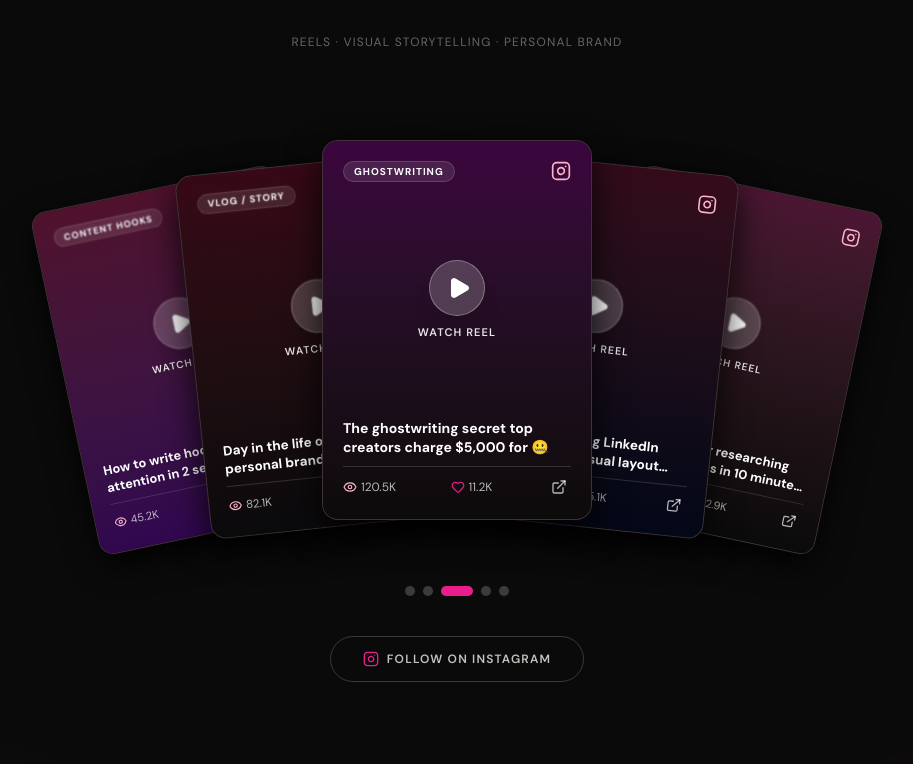
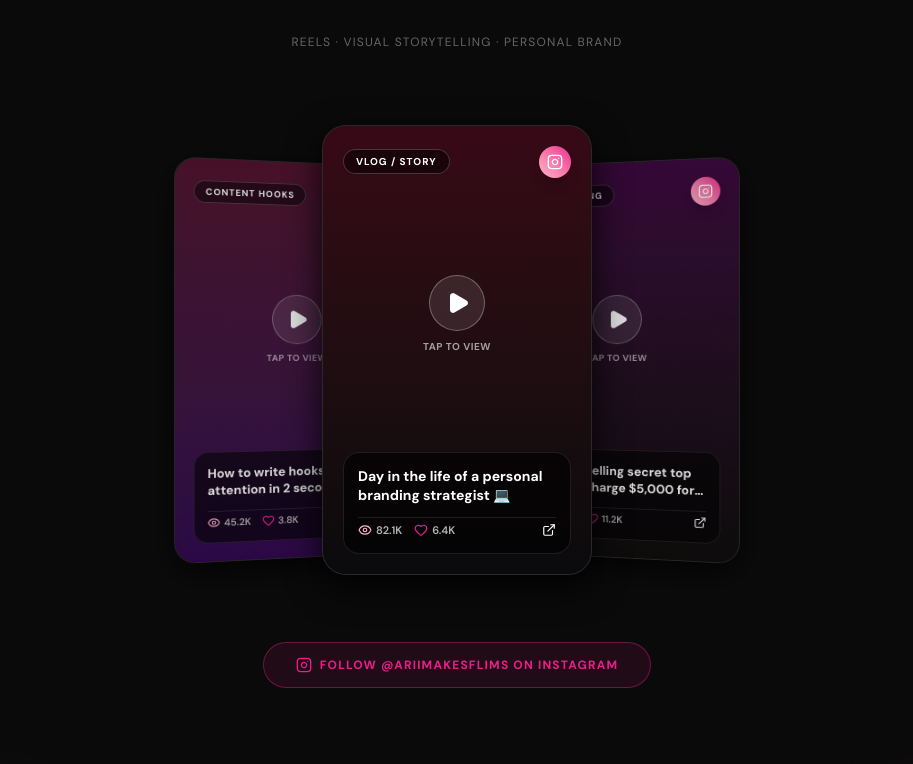
Before and after one commit to evanbose7/kamna-portfolio, a React (Vite) app: page / in a window 1280 px wide. Shown: the part 1076-1840 px from the top of the page, without its empty margins (183-1096 px from the left). Built offline with nearby package versions, Linux system fonts and the light colour scheme; a web font is replaced by a local one.

Commit message:
keep-exactly-3-instagram-reels-cards

```diff
--- a/src/components/InstagramSection.jsx
+++ b/src/components/InstagramSection.jsx
@@ -3,17 +3,19 @@ import { Play, Heart, Eye, ExternalLink } from 'lucide-react';
 import { InstagramIcon } from './Icons';
 
 export default function InstagramSection() {
-  const [activeReelIndex, setActiveReelIndex] = useState(2);
+  // Set default active reel to middle index (1 out of 3)
+  const [activeReelIndex, setActiveReelIndex] = useState(1);
   const [hoveredIndex, setHoveredIndex] = useState(null);
 
   // Touch swipe gesture states
   const [touchStartX, setTouchStartX] = useState(0);
   const [touchEndX, setTouchEndX] = useState(0);
 
+  // Exactly 3 Instagram Reels Cards
   const reels = [
     {
       id: 'DZzn3h3M9Jp',
-      url: 'https://www.instagram.com/thekamnabhardwaj/',
+      url: 'https://www.instagram.com/ariimakesflims/',
       title: 'How to write hooks that grab attention in 2 seconds 🔥',
       views: '45.2K',
       likes: '3.8K',
@@ -22,8 +24,8 @@ export default function InstagramSection() {
     },
     {
       id: 'DXvzWqTMfIp',
-      url: 'https://www.instagram.com/thekamnabhardwaj/',
-      title: 'Day in the life of a 21-year-old personal branding strategist 💻',
+      url: 'https://www.instagram.com/ariimakesflims/',
+      title: 'Day in the life of a personal branding strategist 💻',
       views: '82.1K',
       likes: '6.4K',
       tag: 'VLOG / STORY',
@@ -31,30 +33,12 @@ export default function InstagramSection() {
     },
     {
       id: 'DZ10LkGNC-0',
-      url: 'https://www.instagram.com/thekamnabhardwaj/',
-      title: 'The ghostwriting secret top creators charge $5,000 for 🤐',
+      url: 'https://www.instagram.com/ariimakesflims/',
+      title: 'The storytelling secret top creators charge $5,000 for 🤐',
       views: '120.5K',
       likes: '11.2K',
-      tag: 'GHOSTWRITING',
+      tag: 'STORYTELLING',
       bgGradient: 'from-fuchsia-950/80 to-stone-950',
-    },
-    {
-      id: 'DYpMyXuNiTF',
-      url: 'https://www.instagram.com/thekamnabhardwaj/',
-      title: 'Stop making boring LinkedIn posts — try this visual layout framework 🎨',
-      views: '63.8K',
-      likes: '5.1K',
-      tag: 'FORMATTING',
-      bgGradient: 'from-pink-950/60 to-slate-950',
-    },
-    {
-      id: 'DWdrplHkkDi',
-      url: 'https://www.instagram.com/thekamnabhardwaj/',
-      title: 'My top 3 tools for researching viral content ideas in 10 minutes ⚡️',
-      views: '39.4K',
-      likes: '2.9K',
-      tag: 'WORKFLOW',
-      bgGradient: 'from-[#E91E8C]/30 to-[#0A0A0A]',
     },
   ];
 
@@ -87,12 +71,11 @@ export default function InstagramSection() {
   };
 
   const handleTouchEnd = () => {
-    const minSwipeDistance = 40;
+    if (!touchStartX || !touchEndX) return;
     const distance = touchStartX - touchEndX;
+    const minSwipeDistance = 50;
 
     if (Math.abs(distance) > minSwipeDistance) {
-      setHoveredIndex(null); // Automatically unpop card smoothly when swiping!
-
       if (distance > minSwipeDistance) {
         handleNext(); // Swiped left -> next reel
       } else if (distance < -minSwipeDistance) {
@@ -106,7 +89,7 @@ export default function InstagramSection() {
     const isHovered = hoveredIndex === index;
     const isAnyHovered = hoveredIndex !== null;
 
-    let baseTranslateX = offset * 135;
+    let baseTranslateX = offset * 160;
 
     if (isAnyHovered) {
       if (index < hoveredIndex) {
@@ -116,16 +99,26 @@ export default function InstagramSection() {
       }
     }
 
-    const translateY = Math.abs(offset) * 15 - (isHovered ? 32 : 0);
-    const rotate = isHovered ? 0 : offset * 6;
-    const scale = isHovered ? 1.12 : (isAnyHovered ? 0.94 : 1 - Math.abs(offset) * 0.04);
-    const zIndex = isHovered ? 50 : 30 - Math.abs(offset);
-    const opacity = isHovered ? 1 : (isAnyHovered ? 0.9 : 1);
+    const absOffset = Math.abs(offset);
+    let scale = isHovered ? 1.08 : 1 - absOffset * 0.12;
+    let rotateY = offset * -15;
+
+    let opacity = 1;
+    if (absOffset > 2) {
+      opacity = 0;
+    } else if (absOffset === 2) {
+      opacity = 0.4;
+    } else if (absOffset === 1) {
+      opacity = 0.85;
+    }
+
+    const zIndex = isHovered ? 50 : 30 - absOffset * 5;
+    const translateY = isHovered ? -20 : absOffset * 10;
 
     return {
-      transform: `translateX(${baseTranslateX}px) translateY(${translateY}px) rotate(${rotate}deg) scale(${scale})`,
+      transform: `translateX(${baseTranslateX}px) translateY(${translateY}px) scale(${scale}) rotateY(${rotateY}deg)`,
+      opacity,
       zIndex,
-      opacity,
       boxShadow: isHovered
         ? '0 30px 60px -12px rgba(233, 30, 140, 0.55), 0 0 20px rgba(255, 179, 203, 0.3)'
         : '0 12px 35px rgba(0, 0, 0, 0.85)',
@@ -146,100 +139,100 @@ export default function InstagramSection() {
         </p>
       </div>
 
-      {/* 3D Interactive Card Fan Deck */}
-      <div className="flex flex-col items-center w-full min-h-[520px] relative max-w-6xl mx-auto px-4 sm:px-8">
-
-        {/* Touch Swipeable Container */}
+      {/* 3D Fan Deck Container */}
       <div
+        className="relative mx-auto h-[480px] sm:h-[520px] max-w-5xl flex items-center justify-center perspective-[1200px] touch-pan-y"
         onTouchStart={handleTouchStart}
         onTouchMove={handleTouchMove}
         onTouchEnd={handleTouchEnd}
-          className="relative w-full max-w-4xl h-[480px] flex justify-center items-center touch-pan-y"
       >
-          {reels.map((reel, index) => (
+        {reels.map((reel, index) => {
+          const isHovered = hoveredIndex === index;
+          const isActive = activeReelIndex === index;
+
+          return (
             <div
               key={reel.id}
               onClick={() => handleCardClick(index)}
               onMouseEnter={() => setHoveredIndex(index)}
               onMouseLeave={() => setHoveredIndex(null)}
               style={getReelStyle(index)}
-              className="fan-card absolute cursor-pointer w-[270px] h-[380px] rounded-2xl overflow-hidden bg-[#121212] border border-[#FFB3CB]/20 flex flex-col justify-between select-none"
+              className="absolute w-[240px] sm:w-[270px] h-[400px] sm:h-[450px] rounded-3xl overflow-hidden border border-white/10 bg-[#121212] transition-all duration-500 ease-out cursor-pointer select-none group"
             >
-              <div className={`absolute inset-0 bg-gradient-to-b ${reel.bgGradient} opacity-90`} />
+              {/* Animated Gradient Background */}
+              <div className={`absolute inset-0 bg-gradient-to-b ${reel.bgGradient} opacity-90 group-hover:opacity-100 transition-opacity duration-300`} />
 
-              <div className="relative z-10 p-5 flex flex-col justify-between h-full">
+              {/* Instagram Embed Cover Mockup */}
+              <div className="relative h-full flex flex-col justify-between p-5 z-10">
+
+                {/* Top Bar: Tag & Instagram Badge */}
                 <div className="flex items-center justify-between">
-                  <span className="rounded-full bg-white/10 backdrop-blur-md border border-white/15 px-2.5 py-0.5 text-[10px] font-bold text-white uppercase tracking-widest">
+                  <span className="rounded-full bg-black/50 border border-white/20 px-3 py-1 text-[10px] font-bold text-white uppercase tracking-widest backdrop-blur-md">
                     {reel.tag}
                   </span>
-                  <InstagramIcon className="w-5 h-5 text-[#FFB3CB]" />
+                  <div className="w-8 h-8 rounded-full bg-gradient-to-tr from-[#FFB3CB] to-[#E91E8C] flex items-center justify-center shadow-lg">
+                    <InstagramIcon className="w-4 h-4 text-white" />
+                  </div>
                 </div>
 
-                <div className="flex flex-col items-center justify-center gap-2 my-auto">
-                  <div className="w-14 h-14 rounded-full bg-white/20 backdrop-blur-md border border-white/30 flex items-center justify-center text-white shadow-xl hover:scale-110 transition-transform">
-                    <Play className="w-6 h-6 fill-white ml-1" />
+                {/* Center Play Button Overlay */}
+                <div className="my-auto flex flex-col items-center justify-center gap-2">
+                  <div
+                    className={`w-14 h-14 rounded-full bg-white/10 border border-white/30 backdrop-blur-md flex items-center justify-center text-white transition-all duration-300 ${
+                      isHovered ? 'scale-115 bg-[#E91E8C] border-none shadow-[0_0_25px_rgba(233,30,140,0.8)]' : ''
+                    }`}
+                  >
+                    <Play className="w-6 h-6 fill-white ml-0.5" />
                   </div>
-                  <span className="text-[11px] font-semibold text-white/90 uppercase tracking-widest">
-                    Watch Reel
+                  <span className="text-[10px] uppercase font-bold text-white/60 tracking-wider">
+                    {isHovered ? 'Click to Open Reel' : 'Tap to View'}
                   </span>
                 </div>
 
-                <div className="flex flex-col gap-2">
-                  <h3 className="font-bold text-sm text-white leading-snug line-clamp-2">
+                {/* Bottom Metadata & Title */}
+                <div className="space-y-3 bg-black/60 backdrop-blur-md p-3.5 rounded-2xl border border-white/10">
+                  <h3 className="font-bold text-xs sm:text-sm text-white leading-snug line-clamp-2">
                     {reel.title}
                   </h3>
-
-                  <div className="flex items-center justify-between text-xs text-white/70 border-t border-white/15 pt-2">
+                  <div className="flex items-center justify-between text-[11px] text-white/70 font-semibold pt-1 border-t border-white/10">
+                    <div className="flex items-center gap-3">
                       <span className="flex items-center gap-1">
                         <Eye className="w-3.5 h-3.5 text-[#FFB3CB]" /> {reel.views}
                       </span>
                       <span className="flex items-center gap-1">
                         <Heart className="w-3.5 h-3.5 text-[#E91E8C]" /> {reel.likes}
                       </span>
+                    </div>
                     <a
                       href={reel.url}
                       target="_blank"
                       rel="noopener noreferrer"
                       onClick={(e) => e.stopPropagation()}
-                      className="p-1 hover:text-[#E91E8C]"
+                      className="text-white hover:text-[#FFB3CB] transition-colors"
+                      aria-label="Open Instagram Reel"
                     >
-                      <ExternalLink className="w-4 h-4" />
+                      <ExternalLink className="w-3.5 h-3.5" />
                     </a>
                   </div>
                 </div>
 
               </div>
             </div>
-          ))}
+          );
+        })}
       </div>
 
-        {/* Controls */}
-        <div className="flex items-center gap-2 mt-4">
-          {reels.map((_, i) => (
-            <button
-              key={i}
-              onClick={() => {
-                setActiveReelIndex(i);
-                setHoveredIndex(null);
-              }}
-              className={`h-2.5 rounded-full transition-all duration-300 ${
-                activeReelIndex === i ? 'w-8 bg-[#E91E8C]' : 'w-2.5 bg-white/20 hover:bg-white/40'
-              }`}
-            />
-          ))}
-        </div>
-
-        <div className="mt-10">
+      {/* Instagram Profile CTA */}
+      <div className="mt-8 text-center">
         <a
-            href="https://www.instagram.com/thekamnabhardwaj/"
+          href="https://www.instagram.com/ariimakesflims/"
           target="_blank"
           rel="noopener noreferrer"
-            className="inline-flex items-center gap-2 rounded-full border border-[#F5F0EB]/20 px-8 py-3.5 text-xs font-semibold uppercase tracking-widest text-[#F5F0EB]/80 transition-all duration-200 hover:border-[#E91E8C]/60 hover:text-[#E91E8C] hover:shadow-[0_0_18px_rgba(255,107,174,0.3)] cursor-pointer"
+          className="inline-flex items-center gap-2 rounded-full border border-[#E91E8C]/40 bg-[#E91E8C]/10 px-8 py-3.5 text-xs font-bold uppercase tracking-widest text-[#E91E8C] transition-all duration-300 hover:bg-[#E91E8C] hover:text-white hover:shadow-[0_0_25px_rgba(233,30,140,0.5)] cursor-pointer"
         >
-            <InstagramIcon className="w-4 h-4 text-[#E91E8C]" />
-            Follow on Instagram
+          <InstagramIcon className="w-4 h-4" />
+          Follow @ariimakesflims on Instagram
         </a>
-        </div>
       </div>
     </section>
   );
```
Lines whose indentation alone changed are shown as unchanged.
